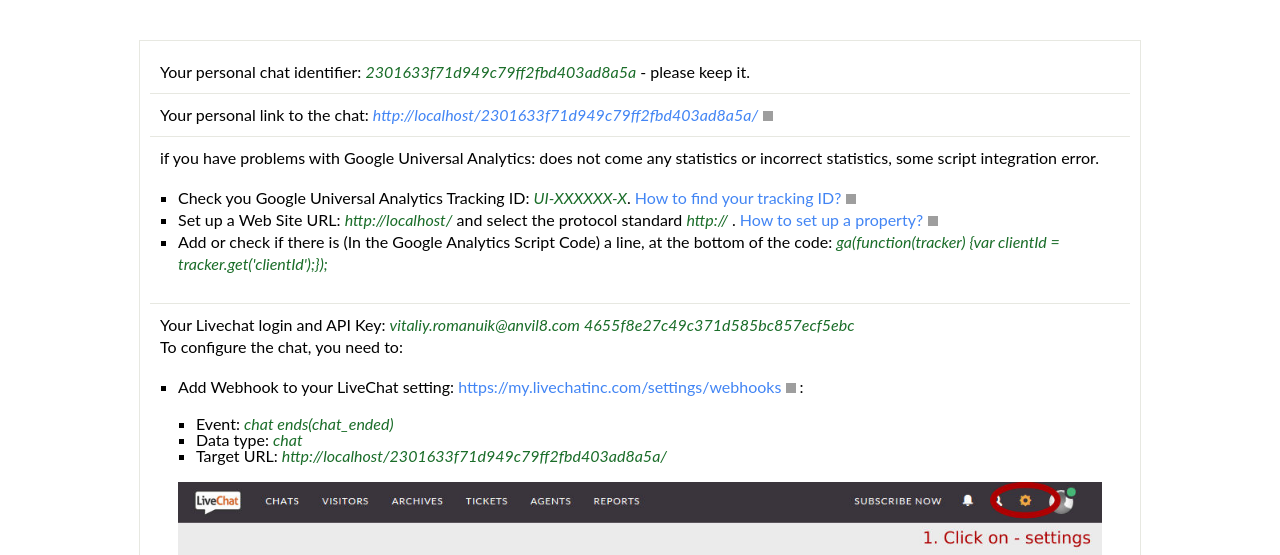
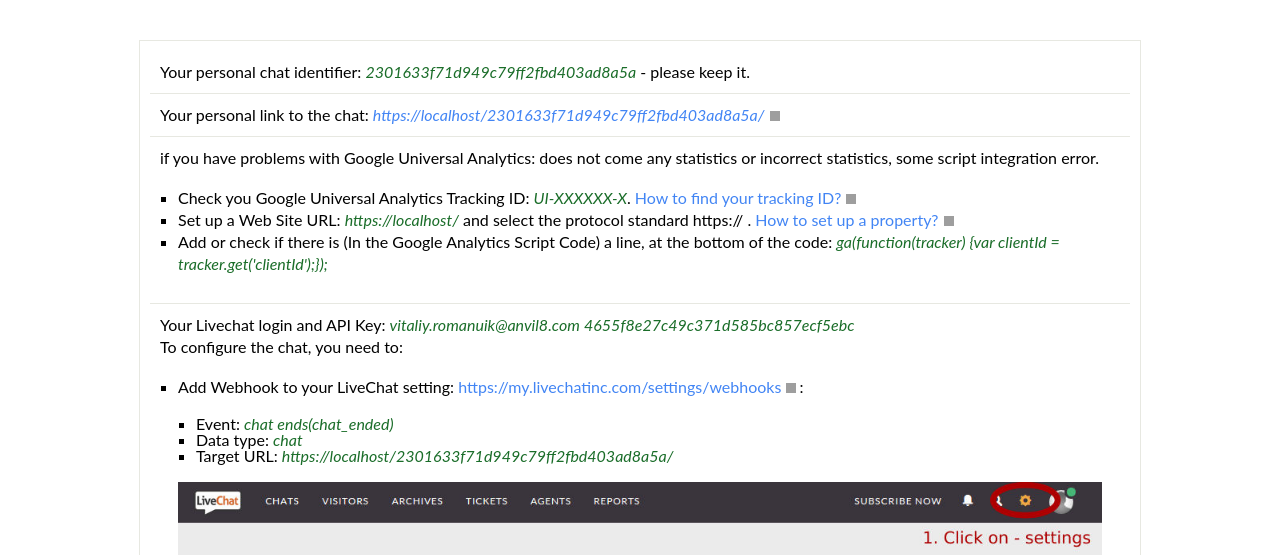
Before and after one commit to Hitoki/livechat, a Flask app: page /help_install/ in a window 1280 px wide. Shown: the part 62-617 px from the top of the page. Run offline with Flask 2, Linux system fonts and the light colour scheme; a user stored in the database is signed in; parts of the project's set-up code (start-up, migrations or seed data) failed here and were passed over; grey boxes are pictures that could not be loaded.

Commit message:
Add hardcode url to help page

```diff
--- a/livechat/templates/help_page.html
+++ b/livechat/templates/help_page.html
@@ -16,7 +16,7 @@
             <p>Your personal chat identifier: <span class="user_data">{{ current_user.hash }}</span> - please keep it.</p>
         </div>
         <div class="help-holder">
-            <p>Your personal link to the chat: <span class="user_data"><a href="{{ request.host_url }}{{ current_user.hash }}/" target="_blank">{{ request.host_url }}{{ current_user.hash }}/</a></span></p>
+            <p>Your personal link to the chat: <span class="user_data"><a href="{{ request.host_url }}{{ current_user.hash }}/" target="_blank">https://{{ request.host }}/{{ current_user.hash }}/</a></span></p>
         </div>
         <div class="help-holder">
             <p>if you have problems with Google Universal Analytics: does not come any statistics or incorrect statistics, some script integration error.</p>
@@ -25,7 +25,11 @@
                     <p>Check you Google Universal Analytics Tracking ID: <span class="user_data">UI-XXXXXX-X</span>. <a href="https://support.google.com/analytics/answer/1032385?hl=en" target="_blank">How to find your tracking ID?</a></p>
                 </li>
                 <li>
-                    <p>Set up a Web Site URL: <span class="user_data">{{ request.host_url }}</span> and select the protocol standard {% if request.is_secure %}<span class="user_data">https://</span>{% else %}<span class="user_data">http://</span>{% endif %} . <a href="https://support.google.com/analytics/answer/1042508?hl=en" target="_blank">How to set up a property?</a></p>
+                    <p>Set up a Web Site URL: <span class="user_data">https://{{ request.host }}/</span> and select the protocol standard
+                        https://
+{#                        {% if request.is_secure %}<span class="user_data">https://</span>{% else %}<span class="user_data">http://</span>{% endif %}#}
+                        .
+                        <a href="https://support.google.com/analytics/answer/1042508?hl=en" target="_blank">How to set up a property?</a></p>
                 </li>
                 <li>
                     <p>Add or check if there is (In the Google Analytics Script Code) a line, at the bottom of the code:  <span class="user_data">ga(function(tracker) {var clientId = tracker.get('clientId');});</span></p>
@@ -41,7 +45,7 @@
                         <ol>
                             <li>Event: <span class="user_data">chat ends(chat_ended)</span></li>
                             <li>Data type: <span class="user_data">chat</span></li>
-                            <li>Target URL: <span class="user_data">{{ request.host_url }}{{ current_user.hash }}/</span></li>
+                            <li>Target URL: <span class="user_data">https://{{ request.host }}/{{ current_user.hash }}/</span></li>
                         </ol>
                     <img src="{{ url_for('static', filename='images/help-image-1.jpeg') }}" width="100%">
                 </li>
--- a/livechat/views.py
+++ b/livechat/views.py
@@ -96,7 +96,7 @@ def livechat_ticket(user_hash):
     # args=({"chat": {"id": "O5B9JQE8ZU"}}, user.serialize()),
     # countdown=6)
     if request.get_json():
-        app.logger.error('Webhook:'.format(request.get_json()))
+        app.logger.error('Webhook: {}'.format(request.get_json()))
         google_analytics_task.apply_async(args=(request.get_json(), user.serialize()), countdown=6)
         return ""
     if user.websites.first():
@@ -116,8 +116,9 @@ def help_install():
     """
     Help page for install LiveChat
 
-    :return: redirect(url_for('help_install'))
+    :return: render_template('help_page.html')
     """
+    print(dir(request))
     return render_template('help_page.html')
 
 
```
Also changed, not shown: livechat/livechat.db.
